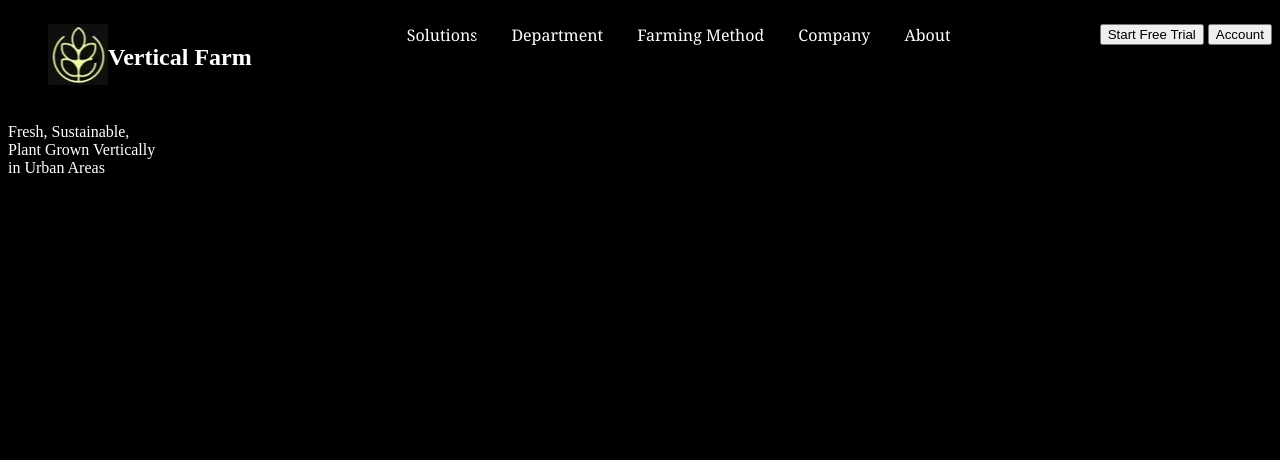
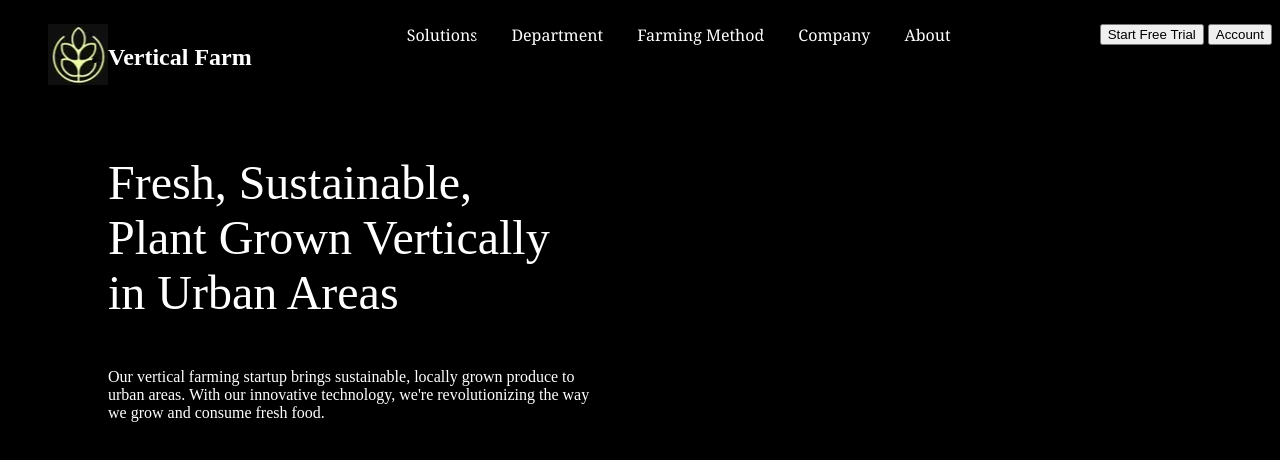
Before and after one commit to Meenadshi/html-vertical-farm, a plain HTML site: page index.html in a window 1280 px wide. Drawn offline with Linux system fonts and the light colour scheme.

Commit message:
-Add. Created a new section with description on vertical farm

```diff
--- a/assets/css/style.css
+++ b/assets/css/style.css
@@ -24,6 +24,13 @@ body{
   .navbar-btn{
 
   }
-  .slogan{
+  p{
     color: white;
   }
+  .slogan{
+    font-size: 300%;
+    padding-left: 100px;
+  }
+  .description{
+    padding-left: 100px;
+  }
--- a/index.html
+++ b/index.html
@@ -29,9 +29,12 @@
     </div>
     </nav>
     <section class="slogan">
-        <p>
-            Fresh, Sustainable, <br>Plant Grown Vertically <br>in Urban Areas
-        </p>
+        <p>Fresh, Sustainable, <br>Plant Grown Vertically <br>in Urban Areas</p>
     </section>
+    <section class="description">
+        <p>Our vertical farming startup brings sustainable, locally grown produce to<br>urban areas. With our
+            innovative technology, we're revolutionizing the way<br>we grow and consume fresh food.</p>
+    </section>
+
 </body>
 </html>
```
